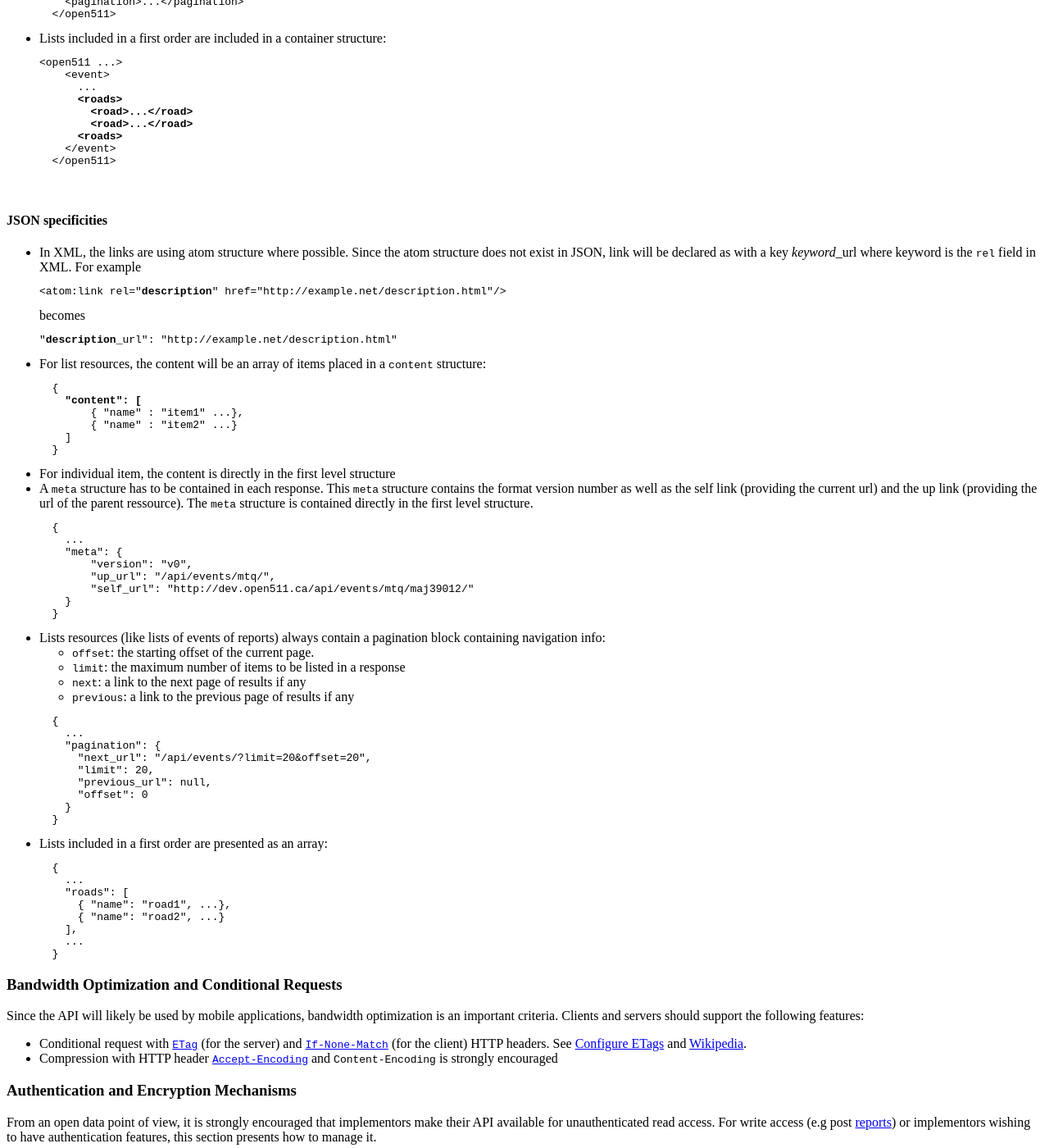
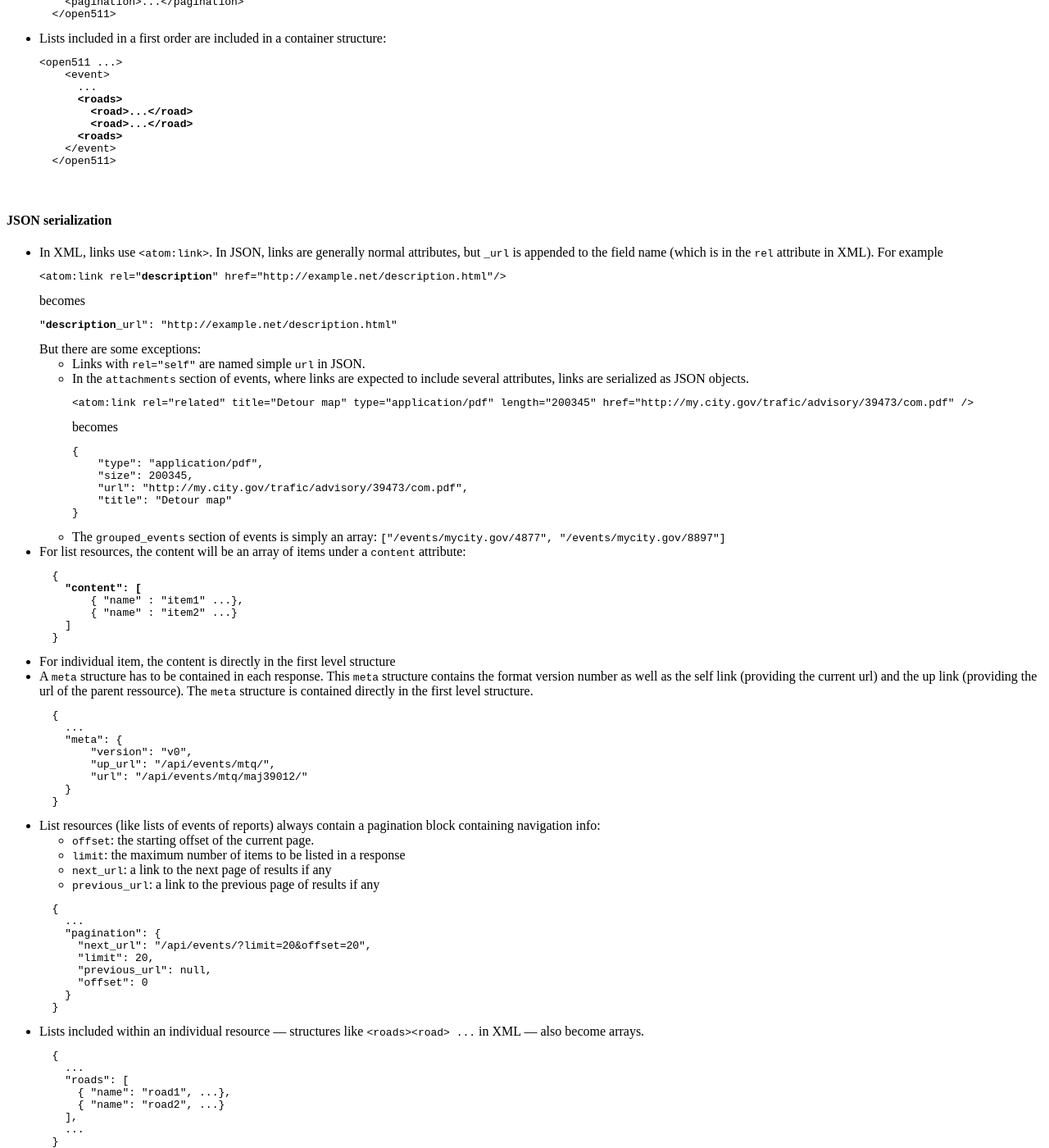
Before and after one commit to open511/Open511API, a Jekyll site: the page built from guidelines.html, in a window 1280 px wide and 1400 px high, scrolled down 1896 px. Shown: the whole window at 82% size. Built offline with Jekyll 4.4.1, drawn with Linux system fonts in a browser that asks for light colours; nearby versions of some CDN libraries; some of the changed text lies outside the part shown.

Commit message:
Guidelines copy edits

```diff
--- a/guidelines.html
+++ b/guidelines.html
@@ -14,16 +14,16 @@ title: Technical Guidelines
   <li><a id="utf8"></a><b>Character encoding</b> must be in UTF-8</li>
   <li><a id="datetime"></a><b>DateTime and Date </b> fields will follow the ISO 8601 subset as per the <a href="http://www.w3.org/TR/NOTE-datetime">W3c note</a> except when specified otherwise</li>
   <li><a id="timezone"></a>When a <b>time zone</b> has to be specified explicitly (in an independent field), it should use a time zone name from the <a href="http://en.wikipedia.org/wiki/Tz_database">TZ Database</a></li>
-  <li><a id="geospatial"></a><b>Geographical data</b> will follow existing standards:
+  <li><a id="geospatial"></a><b>Geospatial data</b> will follow existing standards:
     <ul>
-      <li>In XML, geometrics will use <a href="http://en.wikipedia.org/wiki/Geography_Markup_Language">GML notation</a></li>
-      <li>In JSON, the geometrics will use <a href="http://www.geojson.org/">GeoJSON notation</a></li>
+      <li>In XML, use <a href="http://en.wikipedia.org/wiki/Geography_Markup_Language">GML</a> with the EPSG:4326 (latitude/longitude) spatial reference system.</li>
+      <li>In JSON, use <a href="http://www.geojson.org/">GeoJSON</a></li>
     </ul>
   </li>
   <li><a id="links"></a><b>Links</b> will use the following rules</li>
   <ul>
-    <li>In XML, links will use the <a href="http://tools.ietf.org/html/rfc4287">Atom link structure</a> and the IANA <a href="http://www.iana.org/assignments/link-relations/link-relations.xml">link relation list</a> where relevant</li>
-    <li>In JSON, links will be regular attributes with their own names</li>
+    <li>In XML, links will use the <a href="http://tools.ietf.org/html/rfc4287">Atom link tag</a>; the name of the link is placed in the <code>rel</code> attribute, and the URL in the <code>href</code> attribute.</li>
+    <li>In JSON, as a rule, link attribute names have <code>_url</code> added to the end. There are some exceptions; see the JSON section below.</li>
   </ul>
 </ul>
 
@@ -54,12 +54,12 @@ title: Technical Guidelines
 <p>&nbsp;</p>
 
 <a id="xmlspec"></a>
-<h4>XML specificities</h4>
+<h4>XML serialization</h4>
 
 <p>An XSD schema for the XML representation will be provided once the data structure is stabilized</p>
 
 
-<ul><li>On top of namespaces, the Open511 container structure contains the version delivered
+<ul><li>The Open511 container tag includes a version attribute:
   <pre>&lt;open511 <b>version="v0"</b> xmlns:atom="http://www.w3.org/2005/Atom" ... &gt;</pre>
 </li>
 
@@ -70,7 +70,7 @@ title: Technical Guidelines
     ...
   &lt;/open511&gt;   </pre></li>
 
-<li>Lists resources (like lists of events of reports) always contain a pagination block containing navigation info:<ul>
+<li>List resources (like lists of events of reports) always contain a pagination block containing navigation info:<ul>
   <li><code>offset</code>: the starting offset of the current page.</li>
   <li><code>limit</code>: the maximum number of items to be listed in a response</li>
   <li><code>next</code>: a link to the next page of results if any</li>
@@ -109,14 +109,30 @@ title: Technical Guidelines
 
 <p>&nbsp;</p>
 <a id="jsonspec"></a>
-<h4>JSON specificities</h4>
+<h4>JSON serialization</h4>
 
 <ul>
-  <li>In XML, the links are using atom structure where possible. Since the atom structure does not exist in JSON, link will be declared as with a key <i>keyword</i>_url where keyword is the <code>rel</code> field in XML. For example
+  <li>In XML, links use <code>&lt;atom:link&gt;</code>. In JSON, links are generally normal attributes, but <code>_url</code> is appended to the field name (which is in the <code>rel</code> attribute in XML). For example
     <pre>&lt;atom:link rel="<b>description</b>" href="http://example.net/description.html"/&gt;</pre>
   becomes
-    <pre>"<b>description</b>_url": "http://example.net/description.html"</pre></li>
-  <li>For list resources, the content will be an array of items placed in a <code>content</code> structure:
+    <pre>"<b>description</b>_url": "http://example.net/description.html"</pre>
+  But there are some exceptions:
+  <ul>
+    <li>Links with <code>rel="self"</code> are named simple <code>url</code> in JSON.</li>
+    <li>In the <code>attachments</code> section of events, where links are expected to include several attributes, links are serialized as JSON objects.
+      <pre>&lt;atom:link rel="related" title="Detour map" type="application/pdf" length="200345" href="http://my.city.gov/trafic/advisory/39473/com.pdf" /&gt;</pre>
+      becomes
+      <pre>{
+    "type": "application/pdf",
+    "size": 200345,
+    "url": "http://my.city.gov/trafic/advisory/39473/com.pdf",
+    "title": "Detour map"
+}</pre></li>
+    <li>The <code>grouped_events</code> section of events is simply an array: <code>["/events/mycity.gov/4877", "/events/mycity.gov/8897"]</code></li>
+
+  </ul>
+  </li>
+  <li>For list resources, the content will be an array of items under a <code>content</code> attribute:
 <pre>  {
     <b>"content": [</b>
         { "name" : "item1" ...},
@@ -131,15 +147,15 @@ title: Technical Guidelines
     "meta": {
         "version": "v0",
         "up_url": "/api/events/mtq/",
-        "self_url": "http://dev.open511.ca/api/events/mtq/maj39012/"
+        "url": "/api/events/mtq/maj39012/"
     }
   }</pre></li>
 
-<li>Lists resources (like lists of events of reports) always contain a pagination block containing navigation info:<ul>
+<li>List resources (like lists of events of reports) always contain a pagination block containing navigation info:<ul>
   <li><code>offset</code>: the starting offset of the current page.</li>
   <li><code>limit</code>: the maximum number of items to be listed in a response</li>
-  <li><code>next</code>: a link to the next page of results if any</li>
-  <li><code>previous</code>: a link to the previous page of results if any</li></ul>
+  <li><code>next_url</code>: a link to the next page of results if any</li>
+  <li><code>previous_url</code>: a link to the previous page of results if any</li></ul>
   <pre>
   {
     ...
@@ -152,7 +168,7 @@ title: Technical Guidelines
   } </pre>
 </li>
 
-<li>Lists included in a first order are presented as an array:
+<li>Lists included within an individual resource &mdash; structures like <code>&lt;roads&gt;&lt;road&gt; ...</code> in XML &mdash; also become arrays.
     <pre>
   {
     ...
@@ -170,7 +186,7 @@ title: Technical Guidelines
 <a id="bandwidth"></a>
 <h3>Bandwidth Optimization and Conditional Requests</h3>
 
-<p>Since the API will likely be used by mobile applications, bandwidth optimization is an important criteria. Clients and servers should support the following features:</p>
+<p>Since the API will likely be used by mobile applications, bandwidth optimization is important. Servers should support the following features:</p>
 
 <ul>
   <li>Conditional request with <code><a href="http://www.w3.org/Protocols/rfc2616/rfc2616-sec14.html#sec14.19">ETag</a></code> (for the server) and <code><a href="http://www.w3.org/Protocols/rfc2616/rfc2616-sec14.html#sec14.26">If-None-Match</a></code> (for the client) HTTP headers. See <a href="http://developer.yahoo.com/performance/rules.html#etags">Configure ETags</a> and <a href="http://en.wikipedia.org/wiki/HTTP_ETag">Wikipedia</a>.</li>
@@ -182,17 +198,19 @@ title: Technical Guidelines
 
 <p>From an open data point of view, it is strongly encouraged that implementors make their API available for unauthenticated read access. For write access (e.g post <a href="report.html">reports</a>) or implementors wishing to have authentication features, this section presents how to manage it.</p>
 
-<p>Encryption should be managed by the regular HTTP layer. The only encryption accepted is <a href="https://en.wikipedia.org/wiki/HTTP_Secure">HTTPS with SSL.</a></p>
+<p>Encryption should be managed by the regular HTTP layer. The only encryption accepted is <a href="https://en.wikipedia.org/wiki/HTTP_Secure">HTTPS</a>.</p>
 
-<p>For authentication, Open511 will work like many other APIs with an API key to be passed in a URL parameter <code>api_key</code>. When such authentication is implemented, it is strongly recommended to enable SSL/HTTPS in order to provide a protection of the API key</p>
+<p>For authentication, Open511 will work like many other APIs with an API key to be passed in a URL parameter <code>api_key</code>. When such authentication is implemented, it is strongly recommended to enable SSL/HTTPS in order to protect the API key.</p>
 
 <a id="lang"></a>
 <h3>Response Language</h3>
 
-<p>Open511 has the ability to support multiple languages. However, unilingual server implementations don't need to worry about anything here beyond ensuring that XML responses contain an appropriate <code>xml:lang</code> attribute. The negotiation of the language can be done in two ways:</p>
+<p>Open511 has the ability to support multiple languages. However, unilingual server implementations don't need to worry about anything here beyond ensuring that XML responses contain an appropriate <code>xml:lang</code> attribute.
+
+<p>For multilingual implementations, language negotiation can be done in two ways:</p>
   <ul>
   <li>HTTP Header <code><a href="http://www.w3.org/Protocols/rfc2616/rfc2616-sec14.html#sec14.4">Accept-Language</a></code> specifies the language the client would like to receive.
-  <li>URL parameter <code>Accept-Language</code> can also be used (and will override the HTTP header if both are present) with the same values as the HTTP header.
+  <li>URL parameter <code>accept-language</code> can also be used (and will override the HTTP header if both are present) with the same values as the HTTP header.
 </ul>
 
 <p>In order to use the Accept-Language selector (either HTTP or URL parameter), the client provides a list of supported languages in order of priority. For example <code>pt, en</code> to get Portuguese before English. The language values accepted are specified in <a href="http://www.ietf.org/rfc/rfc1766.txt">RFC 1766</a>. For simpliciy, we recommend using the two-letter language-tag as defined by <a href="http://en.wikipedia.org/wiki/List_of_ISO_639-1_codes">ISO-639-1</a></p>
@@ -211,10 +229,10 @@ title: Technical Guidelines
 <a id="cross"></a>
 <h3>Cross domain requests</h3>
 
-<p>In most cases, Open511 API implementations will have to serve cross-domain requests, when the client is not hosted on the server of the endpoint. As a consequence, the specification provides some rules for cross-domain request. Open511 intend to support both current methods for cross-domain requests:</p>
+<p>In most cases, Open511 API implementations will have to serve cross-domain requests, when the client is not hosted on the server of the endpoint. As a consequence, the specification provides some rules for cross-domain request. Open511 supports both current methods for cross-domain requests:</p>
 <ul>
-  <li><a href="http://en.wikipedia.org/wiki/JSONP">JSONP</a>: provides a well-known cross-domain request feature working on a vast number of browsers. In order to provide an easy interoperability, the callback function should be named <code>callback</code>.<br/>Example: <code>...?callback=parameter</code></li>
-  <li><a href="http://www.w3.org/TR/cors/">CORS</a>: offers a more standardized way of implementing cross-domain requests. Clients should prefer CORS when possible. Part of the CORS support, the implementation should include the following header:<br><code>Access-Control-Allow-Origin: *</code></li>
+  <li><a href="http://en.wikipedia.org/wiki/JSONP">JSONP</a>: provides a well-known cross-domain request feature working on all browsers. In order to provide an easy interoperability, the callback function should be named <code>callback</code>.<br/>Example: <code>...?callback=parameter</code></li>
+  <li><a href="http://www.w3.org/TR/cors/">CORS</a>: offers a more standardized way of implementing cross-domain requests. Open511 responses should include the following header:<br><code>Access-Control-Allow-Origin: *</code></li>
 </ul>
 
 <a id="custom"></a>
```
